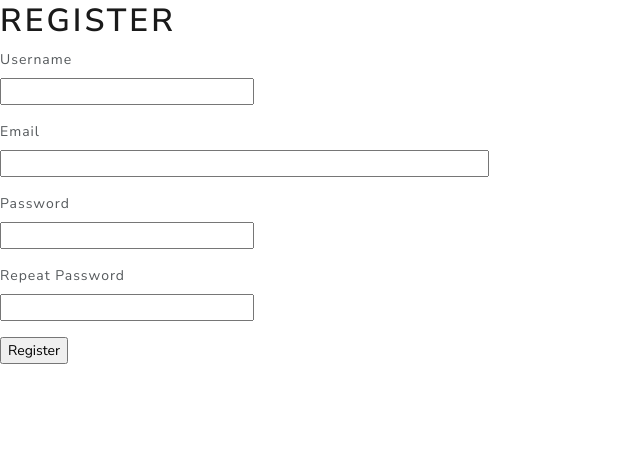
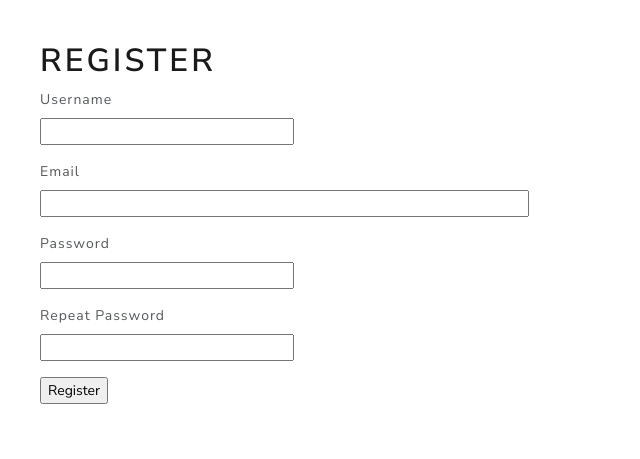
Before and after one commit to tryingtolearn11/watcher, a Flask app: page /register in a window 1280 px wide. Shown: the part 87-546 px from the top of the page, without its empty margins (0-640 px from the left). Run offline with Flask 2, Linux system fonts and the light colour scheme; some libraries are stand-ins or nearby versions.

Commit message:
some html

```diff
--- a/app/routes.py
+++ b/app/routes.py
@@ -93,8 +93,8 @@ def job2():
                 else:
                     # If this "time" is not in our db
                     if x[k] not in data:
-                        setattr(data[k], 'x', str(x[k]))
-                        setattr(data[k], 'y', str(y[k]))
+                        setattr(data[k+1], 'x', str(x[k+1]))
+                        setattr(data[k+1], 'y', str(y[k+1]))
 
             count+=1
             db.session.commit()
--- a/app/static/css/style.css
+++ b/app/static/css/style.css
@@ -14,6 +14,7 @@
     height: 100%;
     width: 100%;
 }
+
 
 .cards .jumbotron-fluid {
     background-color: transparent !important;
@@ -33,11 +34,17 @@
     text-align: center;
 
 }
+
 .login {
     display: inline-block;
     margin-left: auto;
     margin-right: auto;
     text-align: left;
+}
+
+.registration .container {
+    display: inline-block;
+    padding: 40px;
 }
 
 
--- a/app/templates/index.html
+++ b/app/templates/index.html
@@ -3,7 +3,7 @@
 <div class="frontpage">
     <div class="jumbotron jumbotron-fluid">
         <div class="container">
-            <h1 class="display-4 text-right">Welcome to CoinWatch</h1>
+            <h1 class="display-6 text-right">Welcome to CoinWatch</h1>
             <p class="lead text-right">Your aid in tracking Cryptocurrency</p>
         </div>
     </div>
@@ -12,6 +12,9 @@
 <div class= "cards">
     <div class="jumbotron jumbotron-fluid">
         <div class="container">
+            <h1 class="text-center">
+            <img src="{{ url_for('static', filename='eyewatch3.png')}}"
+            height=30 width=50> Watcher is here to help you get started</img></h1>
             <div class="row">
                 <div class="card border-light shadow text-white bg-success mb-3" style="max-width: 20rem;">
                     <a class="nounderline" role="button"
--- a/app/templates/register.html
+++ b/app/templates/register.html
@@ -1,8 +1,11 @@
 {% extends "base.html" %}
 
 {% block content %}
+<div class="registration">
+    <div class="container">
         <h1>Register</h1>
-    <form action="" method="post">
+        <div class="form-group form-left">
+            <form name="register" action="" method="post">
                 {{ form.hidden_tag() }}
                 <p>
                     {{ form.username.label }}<br>
@@ -34,5 +37,7 @@
                 </p>
                 <p>{{ form.submit() }}</p>
             </form>
-
+        </div>
+    </div>
+</div>
 {% endblock %}
```
Also changed, not shown: 3 other files. Lines whose indentation alone changed are shown as unchanged.
